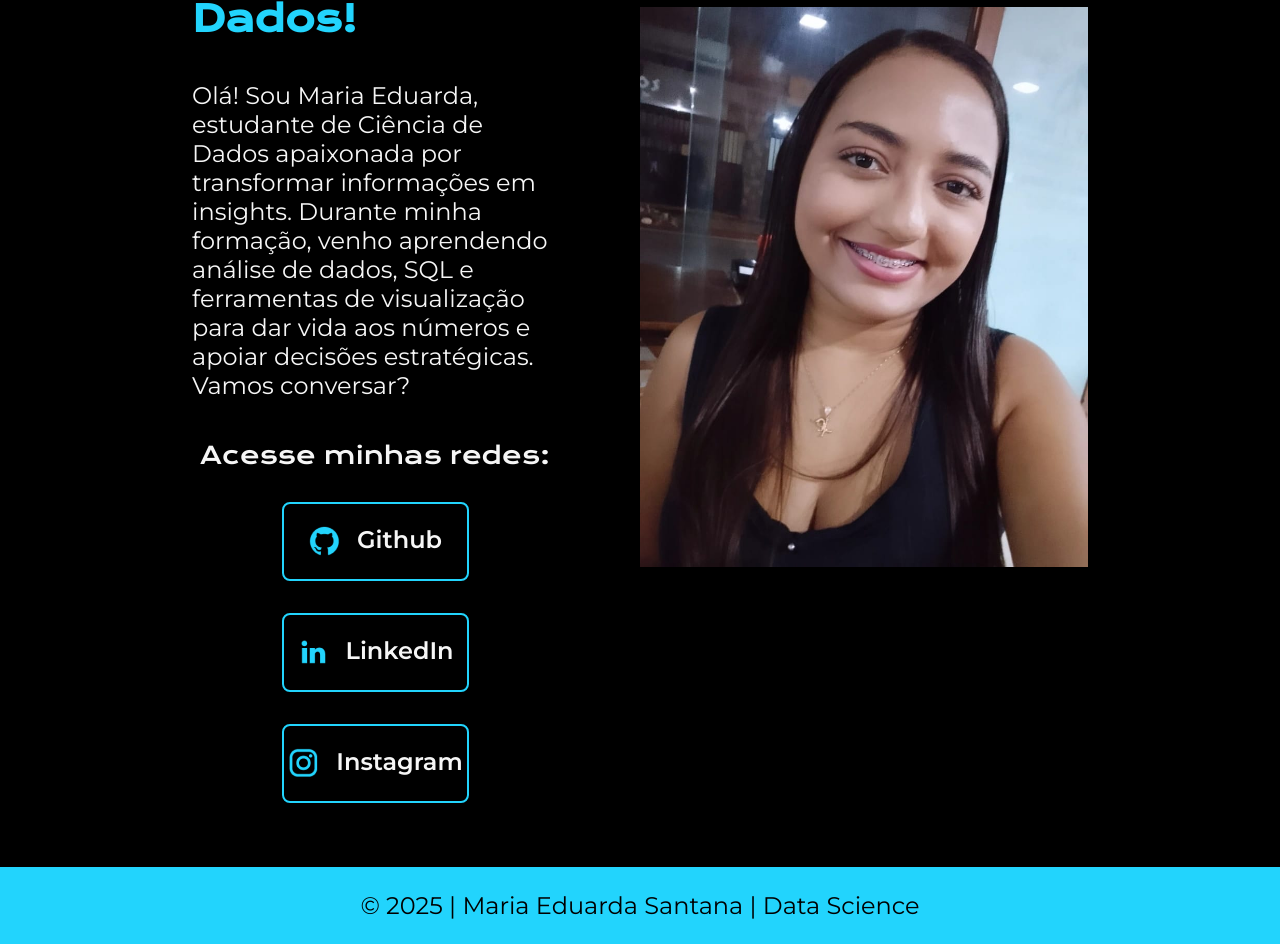
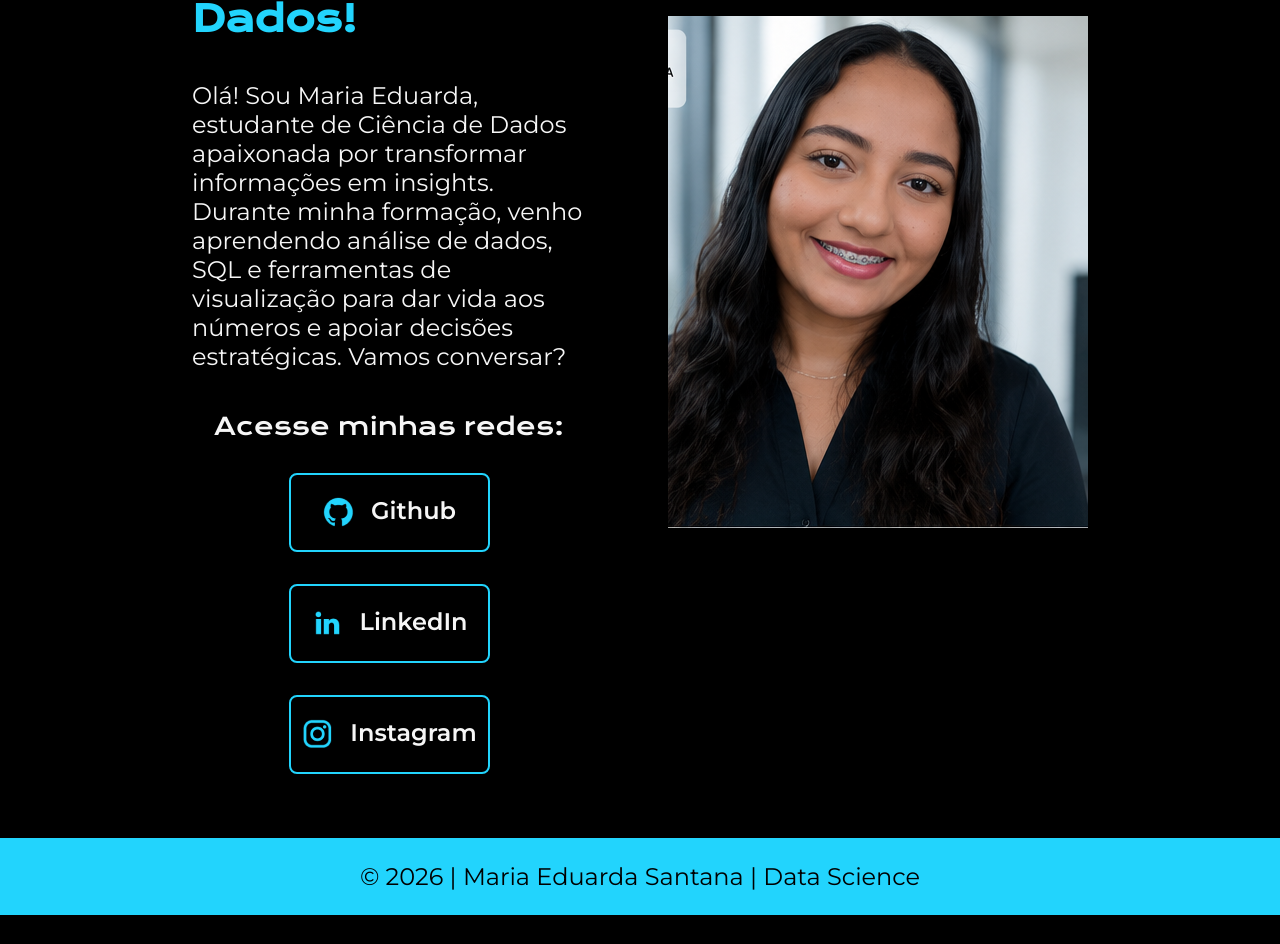
Before and after one commit to me-santana/portfolio, a plain HTML site: page index.html in a window 1280 px wide. Shown: the part 348-1292 px from the top of the page. After the commit the page ends 1263 px from the top, so only its background shows below. Drawn offline with nearby package versions, Linux system fonts and the light colour scheme.

Commit message:
Update index.html

```diff
--- a/index.html
+++ b/index.html
@@ -47,13 +47,13 @@
             </div>
         </section>
 
-         <img class="apresentacao__photo" src="photo-linkedin.jpg" alt="Foto da Maria Eduarda">
+         <img class="apresentacao__photo" src="maria_clean_opcao3.png" alt="Foto da Maria Eduarda">
 
     </main>
 
     <footer class="rodape">
 
-        <p>© 2025 | Maria Eduarda Santana | Data Science</p>
+        <p>© 2026 | Maria Eduarda Santana | Data Science</p>
 
     </footer>
 
```
